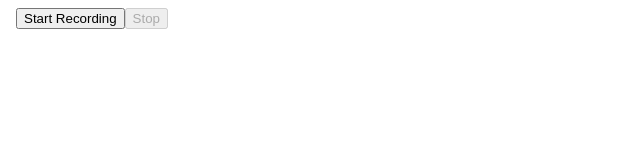
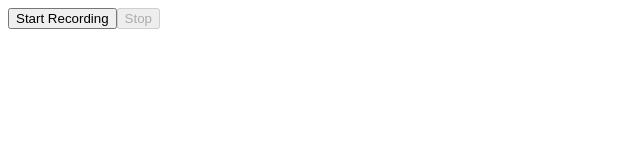
Before and after one commit to hiteshgarg1994/voice-recorder, an Angular app: page / in a window 1280 px wide. Shown: the top 160 px of the page, without its empty margins (0-640 px from the left). Built offline with nearby package versions, Linux system fonts and the light colour scheme.

Commit message:
HTML head body tag removed

```diff
--- a/src/app/app.component.html
+++ b/src/app/app.component.html
@@ -1,12 +1,3 @@
-<!DOCTYPE html>
-<html lang="en">
-<head>
-  <meta charset="UTF-8">
-  <meta http-equiv="X-UA-Compatible" content="IE=edge">
-  <meta name="viewport" content="width=device-width, initial-scale=1.0">
-  <title>Audio Recorder</title>
-</head>
-<body>
 <div class="audio-record">
   <button id="recordButton" (click)="startRecording()">Start Recording</button>
   <button id="stopButton" (click)="stopRecording()" class="inactive">Stop</button>
@@ -34,6 +25,3 @@
     </li>
   </ul>
 </div>
-
-</body>
-</html>
```
